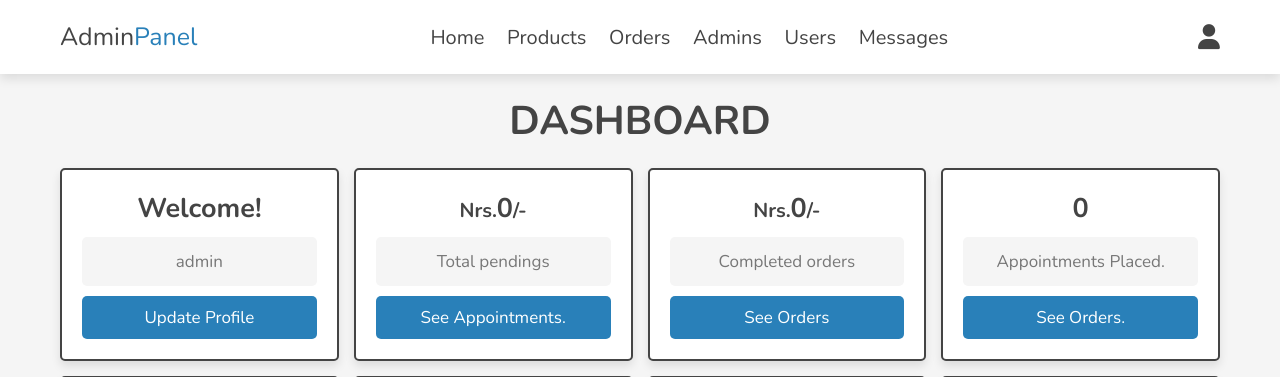
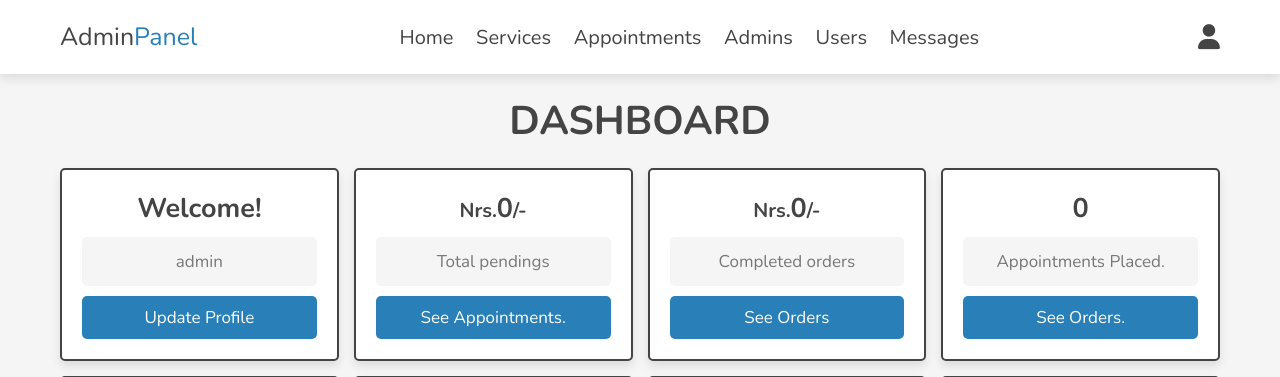
Before and after one commit to Shanth05/beauty_parlour, a PHP site: page /admin/dashboard.php in a window 1280 px wide. Shown: the top 377 px of the page. Run offline with PHP 8.4, Linux system fonts and the light colour scheme; a user stored in the database is signed in; data comes from the database, SQL or seed files in the repository; data that the repository does not hold is empty; some libraries are stand-ins or nearby versions.

Commit message:
Update admin_header.php

```diff
--- a/components/admin_header.php
+++ b/components/admin_header.php
@@ -19,8 +19,8 @@
 
       <nav class="navbar">
          <a href="../admin/dashboard.php">Home</a>
-         <a href="../admin/products.php">Products</a>
-         <a href="../admin/placed_orders.php">Orders</a>
+         <a href="../admin/products.php">Services</a>
+         <a href="../admin/placed_appointments.php">Appointments</a>
          <a href="../admin/admin_accounts.php">Admins</a>
          <a href="../admin/users_accounts.php">Users</a>
          <a href="../admin/messages.php">Messages</a>
```
